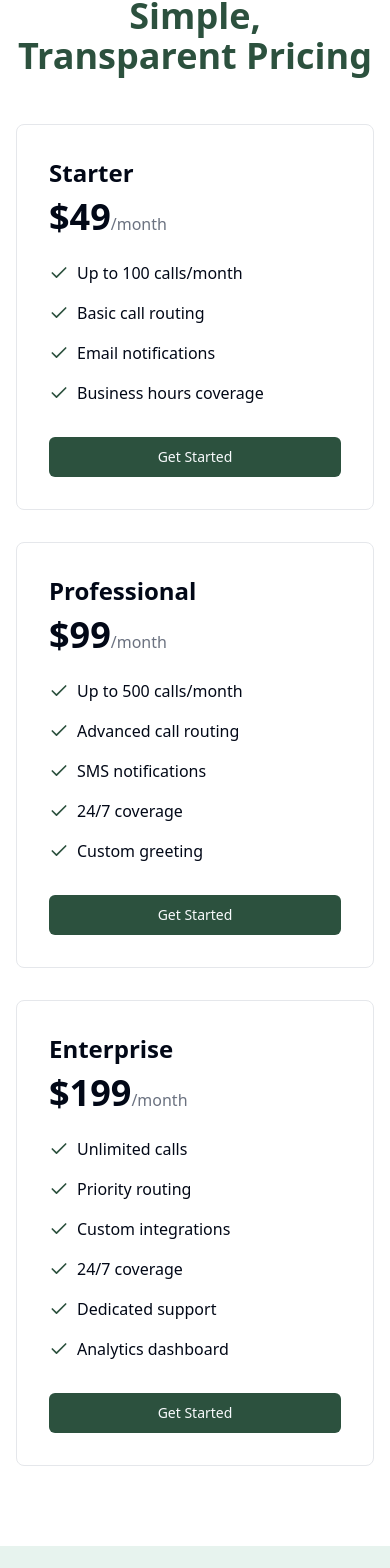
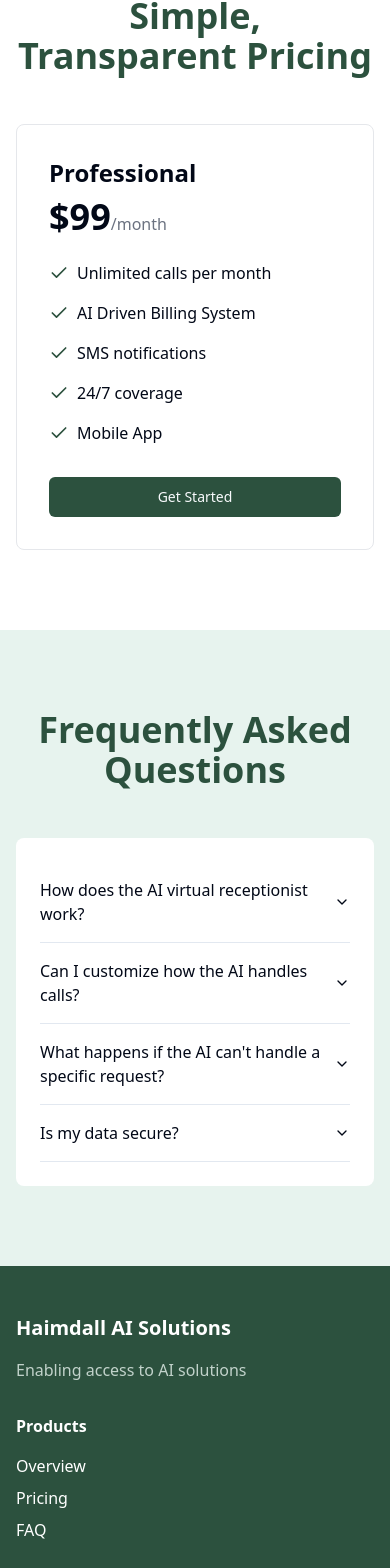
Before and after one commit to Haimdall1/virtual-forest-bot-answers, a React (Vite) app: page / in a window 390 px wide. Shown: the part 1780-3348 px from the top of the page. Built offline with nearby package versions, Linux system fonts and the light colour scheme.

Commit message:
Update Pricing Section
Adjusted the pricing section to feature a single $99/month plan. Updated plan details to include unlimited calls per month, "AI Driven Billing System", and "Mobile App".

```diff
--- a/src/components/Pricing.tsx
+++ b/src/components/Pricing.tsx
@@ -2,41 +2,17 @@ import { Check } from "lucide-react";
 import { Button } from "@/components/ui/button";
 
 export const Pricing = () => {
-  const plans = [
-    {
-      name: "Starter",
-      price: "49",
-      features: [
-        "Up to 100 calls/month",
-        "Basic call routing",
-        "Email notifications",
-        "Business hours coverage",
-      ],
-    },
-    {
+  const plan = {
     name: "Professional",
     price: "99",
     features: [
-        "Up to 500 calls/month",
-        "Advanced call routing",
+      "Unlimited calls per month",
+      "AI Driven Billing System",
       "SMS notifications",
       "24/7 coverage",
-        "Custom greeting",
+      "Mobile App",
     ],
-    },
-    {
-      name: "Enterprise",
-      price: "199",
-      features: [
-        "Unlimited calls",
-        "Priority routing",
-        "Custom integrations",
-        "24/7 coverage",
-        "Dedicated support",
-        "Analytics dashboard",
-      ],
-    },
-  ];
+  };
 
   return (
     <section id="pricing" className="py-20">
@@ -44,12 +20,8 @@ export const Pricing = () => {
         <h2 className="text-4xl font-bold text-center text-forest mb-12">
           Simple, Transparent Pricing
         </h2>
-        <div className="grid md:grid-cols-3 gap-8">
-          {plans.map((plan) => (
-            <div
-              key={plan.name}
-              className="border border-gray-200 rounded-lg p-8 hover:border-forest/20 transition-colors"
-            >
+        <div className="flex justify-center">
+          <div className="border border-gray-200 rounded-lg p-8 hover:border-forest/20 transition-colors max-w-md w-full">
             <h3 className="text-2xl font-bold mb-2">{plan.name}</h3>
             <p className="text-4xl font-bold mb-6">
               ${plan.price}
@@ -67,7 +39,6 @@ export const Pricing = () => {
               Get Started
             </Button>
           </div>
-          ))}
         </div>
       </div>
     </section>
```
Lines whose indentation alone changed are shown as unchanged.
